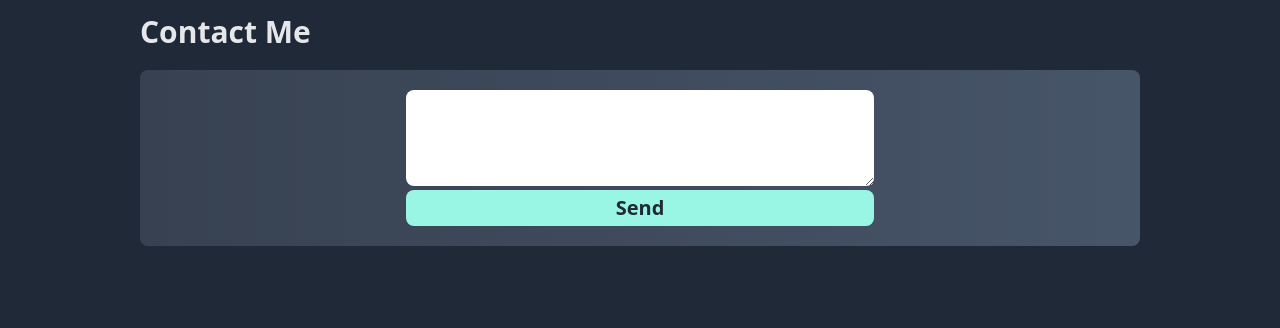
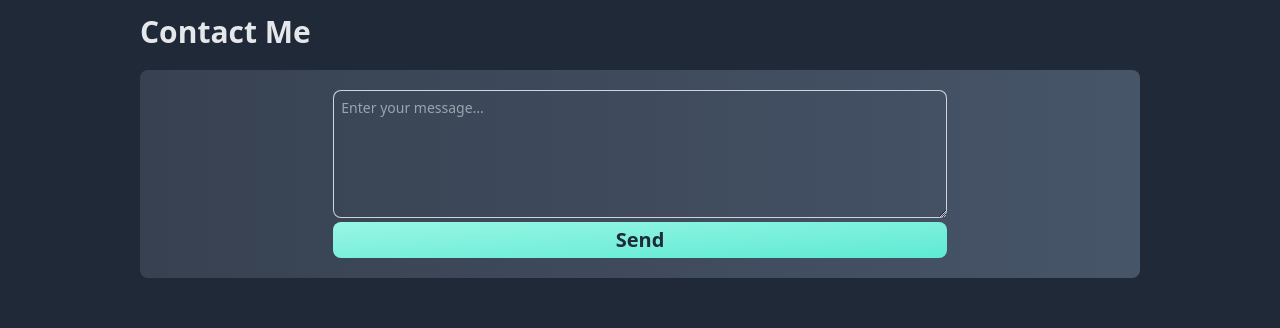
Before and after one commit to pumbas600/E-Portfolio, a React (Create React App) app: page / in a window 1280 px wide. Shown: the part 8085-8413 px from the top of the page. Built offline with nearby package versions, Linux system fonts and the light colour scheme.

Commit message:
Added some styling to contact me

```diff
--- a/src/Components/HomePage/ContactMe.tsx
+++ b/src/Components/HomePage/ContactMe.tsx
@@ -9,17 +9,33 @@ const ContactMe: React.FC = () => {
 
     const [state, setState] = useState<State>({ message: '' });
 
-    function updateMessage() {
+    function updateMessage(e: React.ChangeEvent<HTMLTextAreaElement>) {
+        setState({ message: e.target.value });
+    }
 
+    function sendMessage() {
+        setState({ message: '' });
     }
 
     return (
         <div>
             <Title name="Contact Me"/>
-            <div className="rounded-lg bg-gradient-to-r dark:from-gray-700 dark:to-slate-600 from-gray-800 to-slate-800 md:py-5 py-4 md:px-8 px-5">
-                <div className="mx-auto grid grid-cols-1 gap-1 w-1/2">
-                    <textarea value={state.message} className="rounded-lg h-24" />
-                    <button className="text-xl font-bold rounded-lg py-1 w-full text-gray-800 bg-teal-200 hover:bg-teal-300">
+            <div className="rounded-lg bg-gradient-to-r dark:from-gray-700 dark:to-slate-600 from-gray-800 to-slate-800
+                            md:py-5 py-4 px-10"
+            >
+                <div className="mx-auto grid grid-cols-1 gap-1 md:w-8/12 w-full text-sm text-gray-300">
+                    <textarea
+                        className="rounded-lg h-32 ring-1 ring-gray-300 bg-transparent p-2 outline-none focus:ring-2
+                                   focus:ring-teal-200 ring-inset"
+                        onChange={updateMessage}
+                        placeholder="Enter your message..."
+                        value={state.message}
+                    />
+                    <button
+                        className="text-xl font-bold rounded-lg py-1 w-full text-gray-800 bg-gradient-to-br
+                                   from-teal-200 to-teal-300 hover:from-teal-100 hover:to-teal-200"
+                        onClick={e => sendMessage()}
+                    >
                         Send
                     </button>
                 </div>
```
